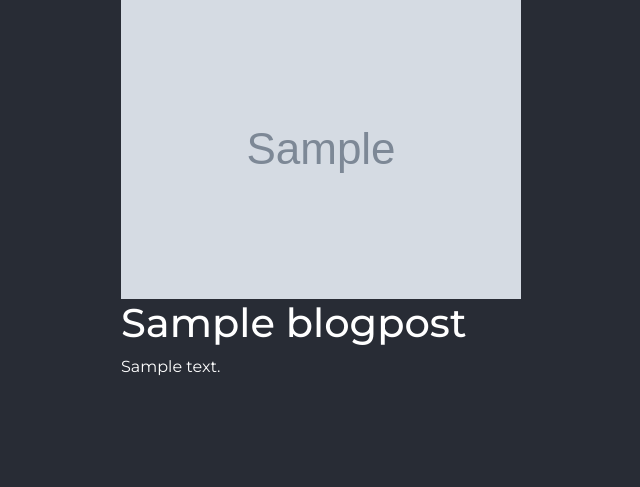
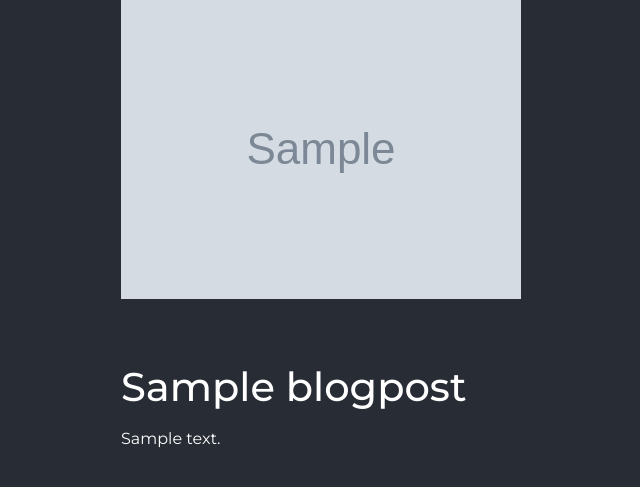
Before and after one commit to anchit-chandran/django-personal-website, a Django app: page /blog/post/1 in a window 1280 px wide. Shown: the part 59-546 px from the top of the page, without its empty margins (101-741 px from the left). Run offline with Django 4.2, Linux system fonts and the light colour scheme; tables that the repository leaves empty hold one stand-in row (values such as "Sample post"); grey boxes marked "Sample" are stand-in pictures; some libraries are stand-ins or nearby versions; some web fonts are replaced.

Commit message:
adds markdown stuff
Signed-off-by: anchit-chandran <anchit97123@gmail.com>

```diff
--- a/app_website/static/app_website/styles.css
+++ b/app_website/static/app_website/styles.css
@@ -160,11 +160,7 @@ section.recent-projects > .title-col {
   margin-left: 1em;
 }
 
-/* BLOG */
-.read_btn {
-
+/* POSTS */
+.markdown-section h1 {
+  margin-top: 4rem;
 }
-
-.read_arrow {
-
-}
--- a/app_website/templates/app_website/post.html
+++ b/app_website/templates/app_website/post.html
@@ -1,13 +1,14 @@
 {% extends 'app_website/base.html' %}
 
+{% load markdown_extras %}
+
+
 {% block content %}
-<div class="row">
+<div class="row markdown-section">
     <div class="col">
         <img src="{{ post.header_img }}" alt="">
         <h1>{{ post.title }}</h1>
-        {% autoescape off %}
-        <p>{{ post.content | safe }}</p>
-        {% endautoescape %}
+        <p>{{ post.content | markdown | safe }}</p>
     </div>
 </div>
 {% endblock %}
--- /dev/null
+++ b/app_website/templatetags/markdown_extras.py
@@ -0,0 +1,12 @@
+from django import template
+from django.template.defaultfilters import stringfilter
+
+import markdown as md
+
+register = template.Library()
+
+
+@register.filter()
+@stringfilter
+def markdown(value):
+    return md.markdown(value, extensions=['markdown.extensions.fenced_code'])
--- a/requirements.txt
+++ b/requirements.txt
@@ -2,3 +2,4 @@ asgiref==3.7.1
 Django==4.2.1
 sqlparse==0.4.4
 typing-extensions==4.6.2
+markdown
```
